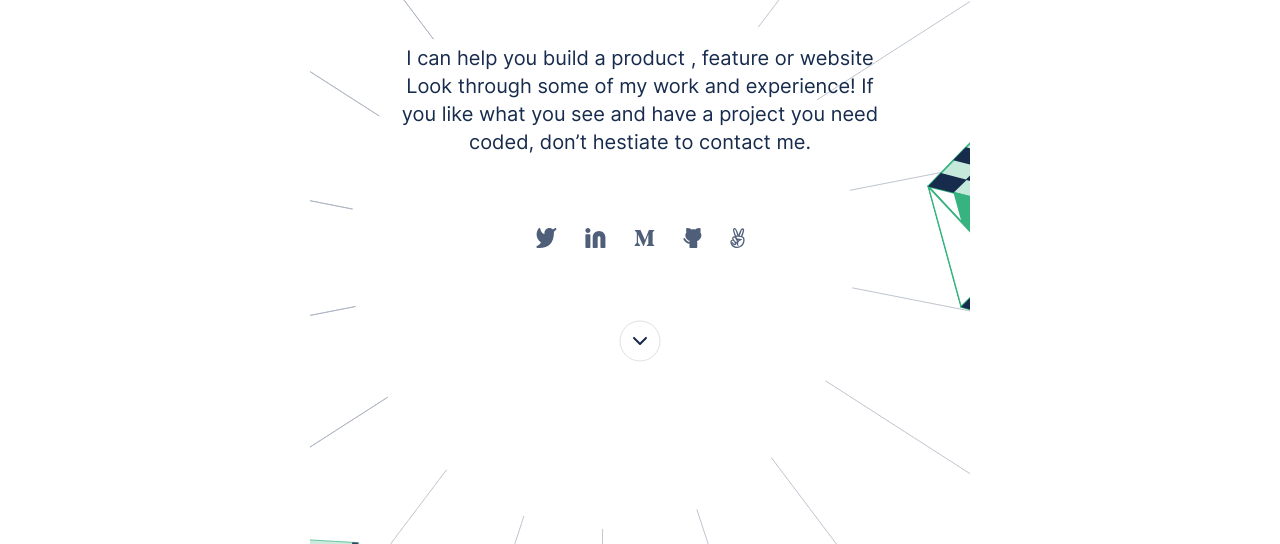
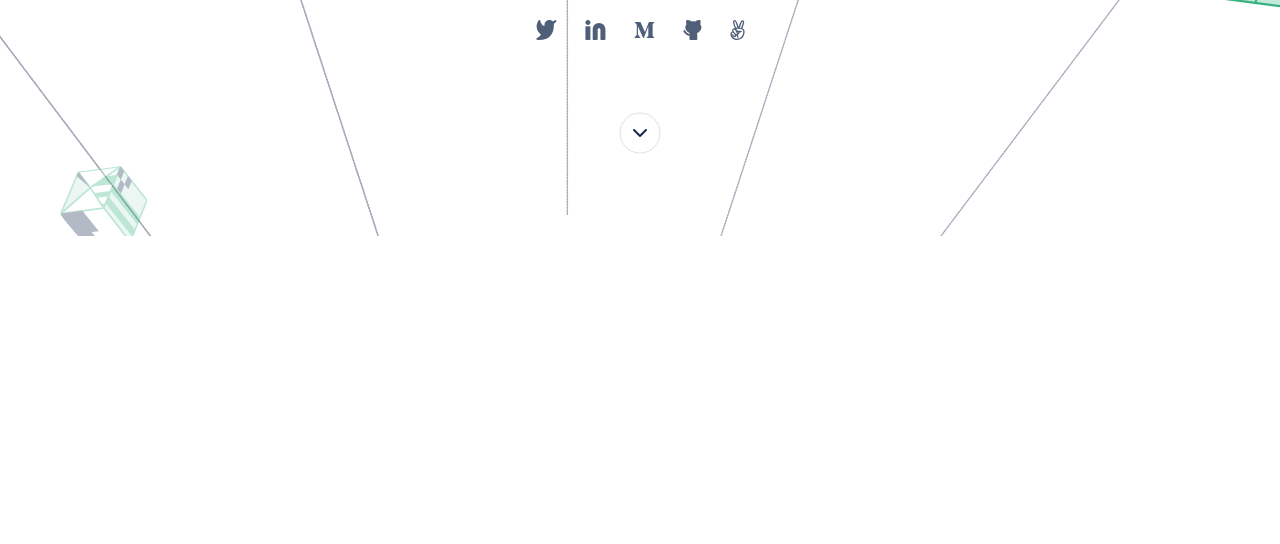
Before and after one commit to MrBrN197/Portfolio, a plain HTML site: page index.html in a window 1280 px wide. Shown: the part 360-904 px from the top of the page. After the commit the page ends 800 px from the top, so only its background shows below. Drawn offline with Linux system fonts and the light colour scheme; files whose address does not match are found by name.

Commit message:
remove hard-coded width, height

```diff
--- a/style.css
+++ b/style.css
@@ -51,9 +51,7 @@ main .content {
   background-repeat: no-repeat;
   background-position: top center;
   background-size: cover;
-  width: 500px;
   margin: 0 auto;
-  height: 100vh;
   padding: 20px 80px;
   display: flex;
   flex-direction: column;
```
